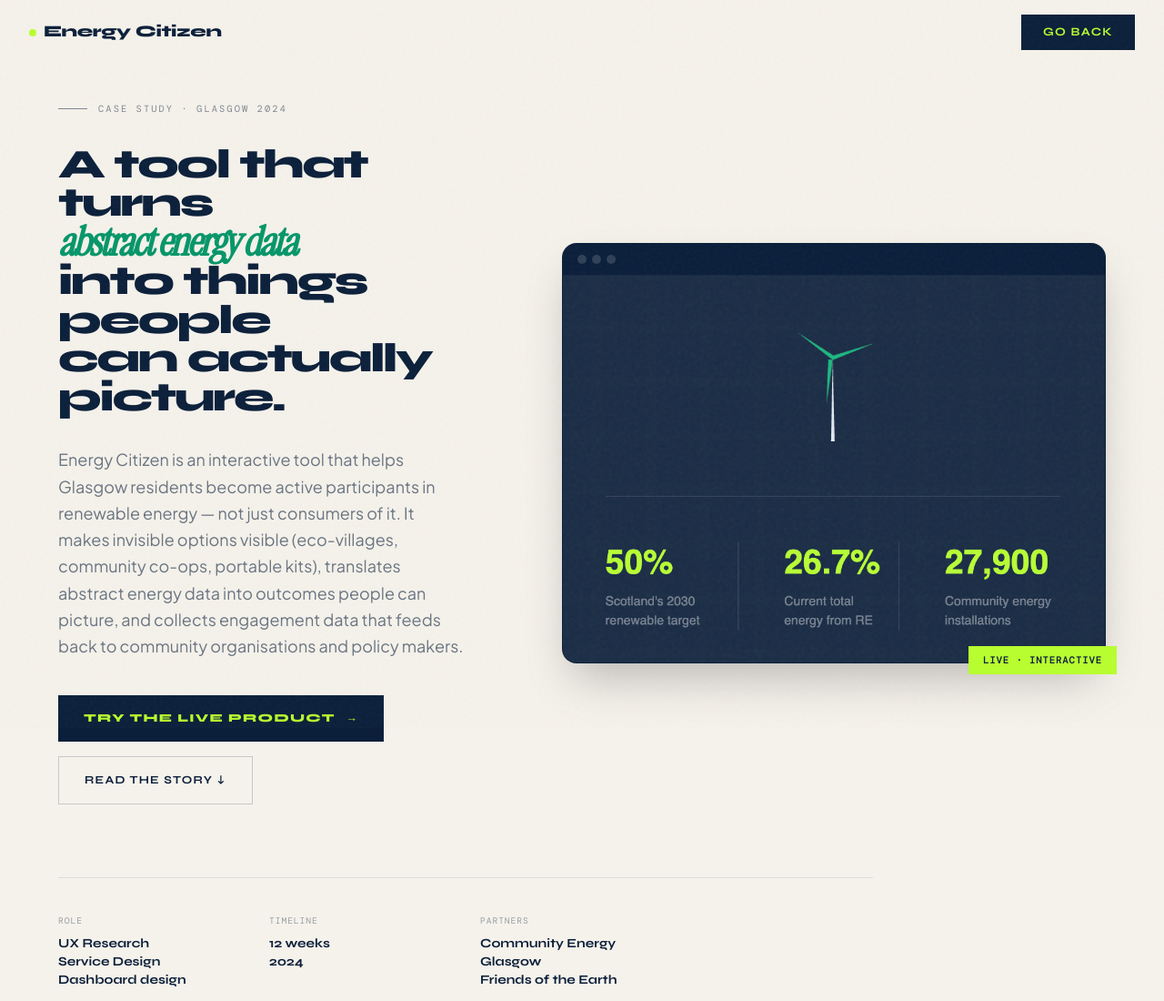
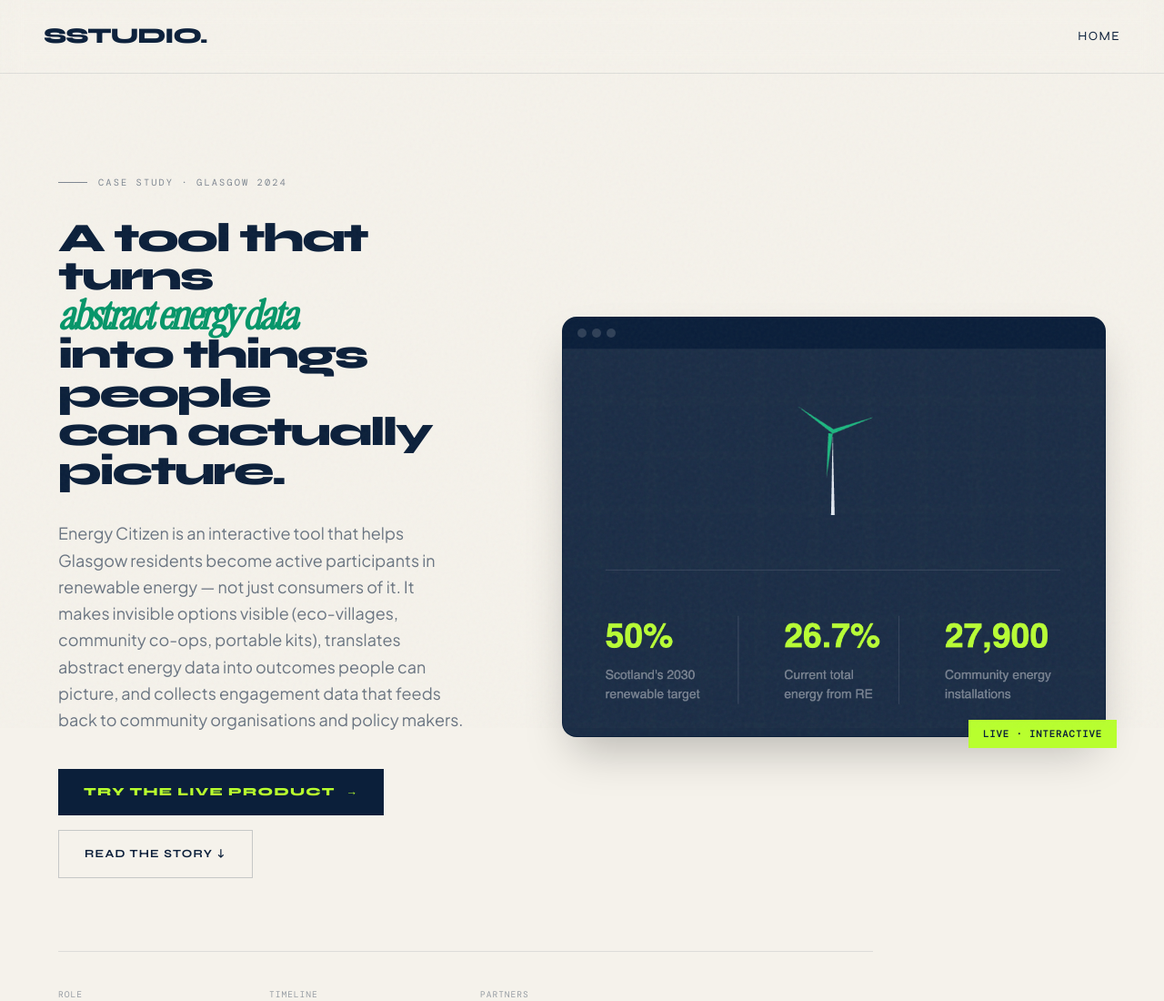
Before and after one commit to Norica610/ssstudio, a website: page work-energy/energy-story.html in a window 1280 px wide. Shown: the top 1100 px of the page at 91% size. Drawn offline with nearby package versions, Linux system fonts and the light colour scheme.

Commit message:
docs: site updates

```diff
--- a/work-energy/energy-story.html
+++ b/work-energy/energy-story.html
@@ -46,14 +46,14 @@
 
 
 <!-- NAV -->
-<nav id="navbar" class="fixed top-0 left-0 right-0 z-[100] px-8 py-4 flex justify-between items-center transition-all duration-500">
-  <div class="flex items-center gap-2 font-extrabold text-[1.1rem] tracking-tight">
-    <span class="w-2 h-2 rounded-full bg-lime"></span> Energy Citizen
+<header class="sticky top-0 z-50 w-full border-b border-ink/10 dark:border-background-light/10 bg-background-light/80 dark:bg-background-dark/80 backdrop-blur-md">
+  <div class="max-w-[1440px] mx-auto px-6 md:px-12 py-6 flex justify-between items-center">
+    <a href="/index.html" class="text-2xl font-black tracking-tighter uppercase hover:text-primary transition-colors">SStudio.</a>
+    <nav class="hidden md:flex items-center gap-12 font-medium text-sm tracking-widest uppercase">
+      <a href="/index.html" class="hover:text-primary transition-colors">Home</a>
+    </nav>
   </div>
-  <div class="hidden md:flex items-center gap-8">
-    <a href="/index.html" class="bg-navy text-lime px-6 py-2.5 text-[0.8rem] font-semibold tracking-widest uppercase hover:bg-ink transition-all">Go back</a>
-  </div>
-</nav>
+</header>
 
 
 
```
Also changed, not shown: work-med/clinical-recruitment.html (+5 -4 lines), 1 other file.
